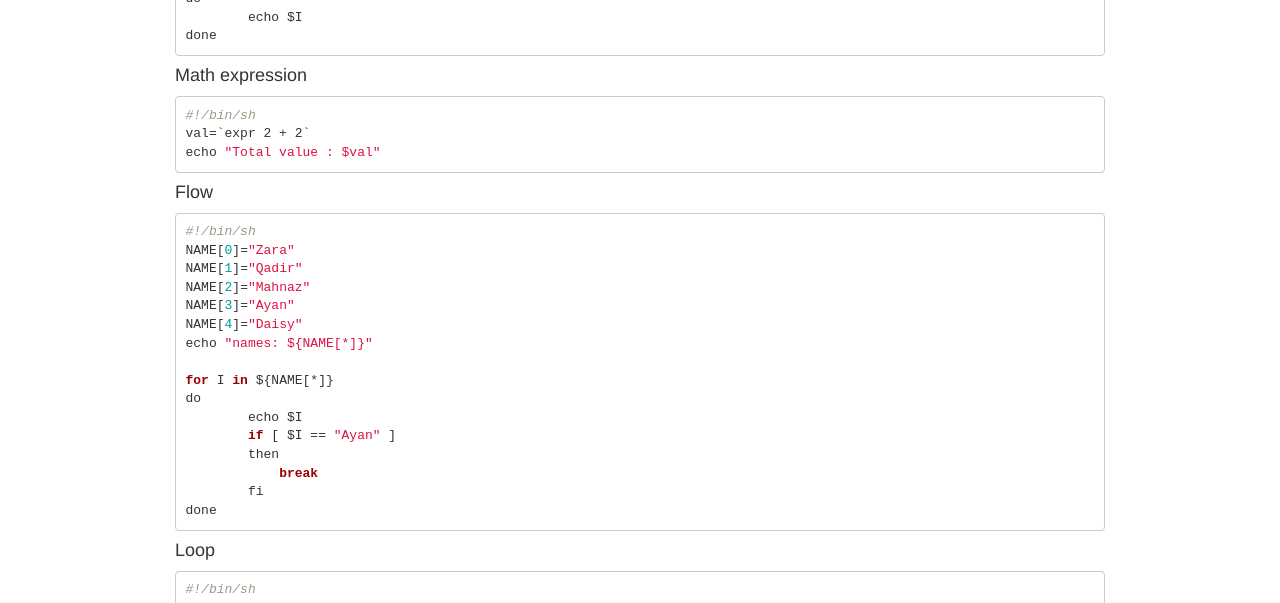
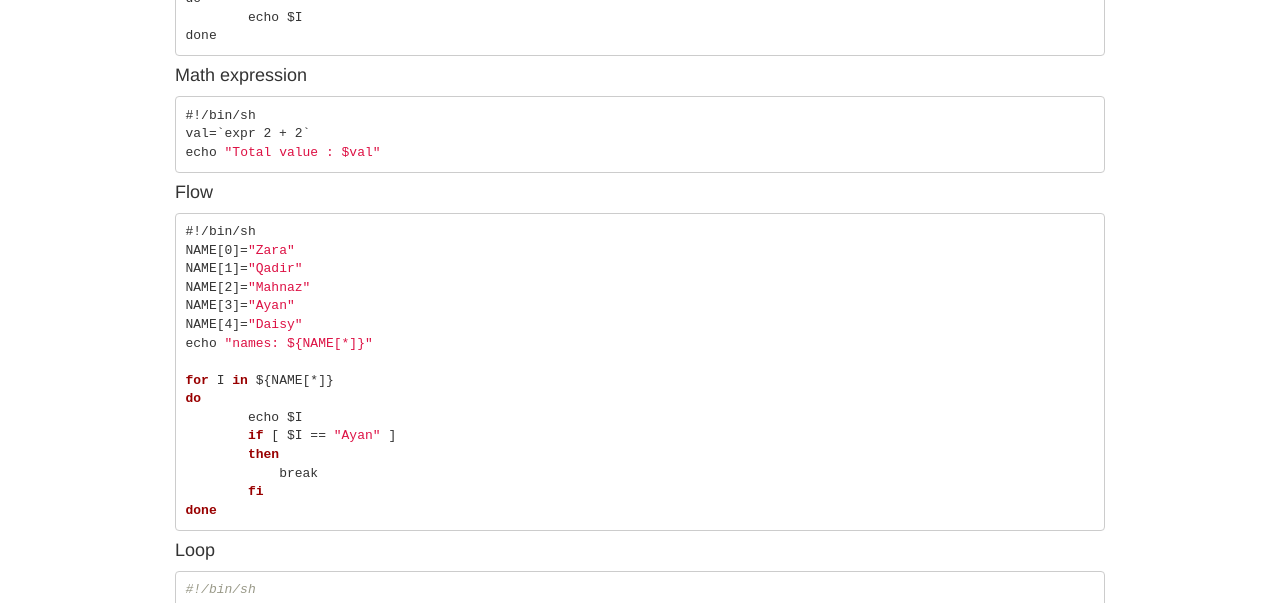
Before and after one commit to lliu1871/PhyEd, a Jekyll site: the page built from pages/test.html, in a window 1280 px wide. Shown: the part 773-1376 px from the top of the page. Built offline with Jekyll 4.4.1, drawn with Linux system fonts in a browser that asks for light colours.

Commit message:
Update test.html

```diff
--- a/pages/test.html
+++ b/pages/test.html
@@ -34,12 +34,12 @@ do
 done
 </code></pre>
 <h4 id="math-expression">Math expression</h4>
-<pre><code class="r">#!/bin/sh
+<pre><code class="bash">#!/bin/sh
 val=`expr 2 + 2`
 echo &quot;Total value : $val&quot;
 </code></pre>
 <h4 id="flow">Flow</h4>
-<pre><code class="r">#!/bin/sh
+<pre><code class="bash">#!/bin/sh
 NAME[0]=&quot;Zara&quot;
 NAME[1]=&quot;Qadir&quot;
 NAME[2]=&quot;Mahnaz&quot;
```
